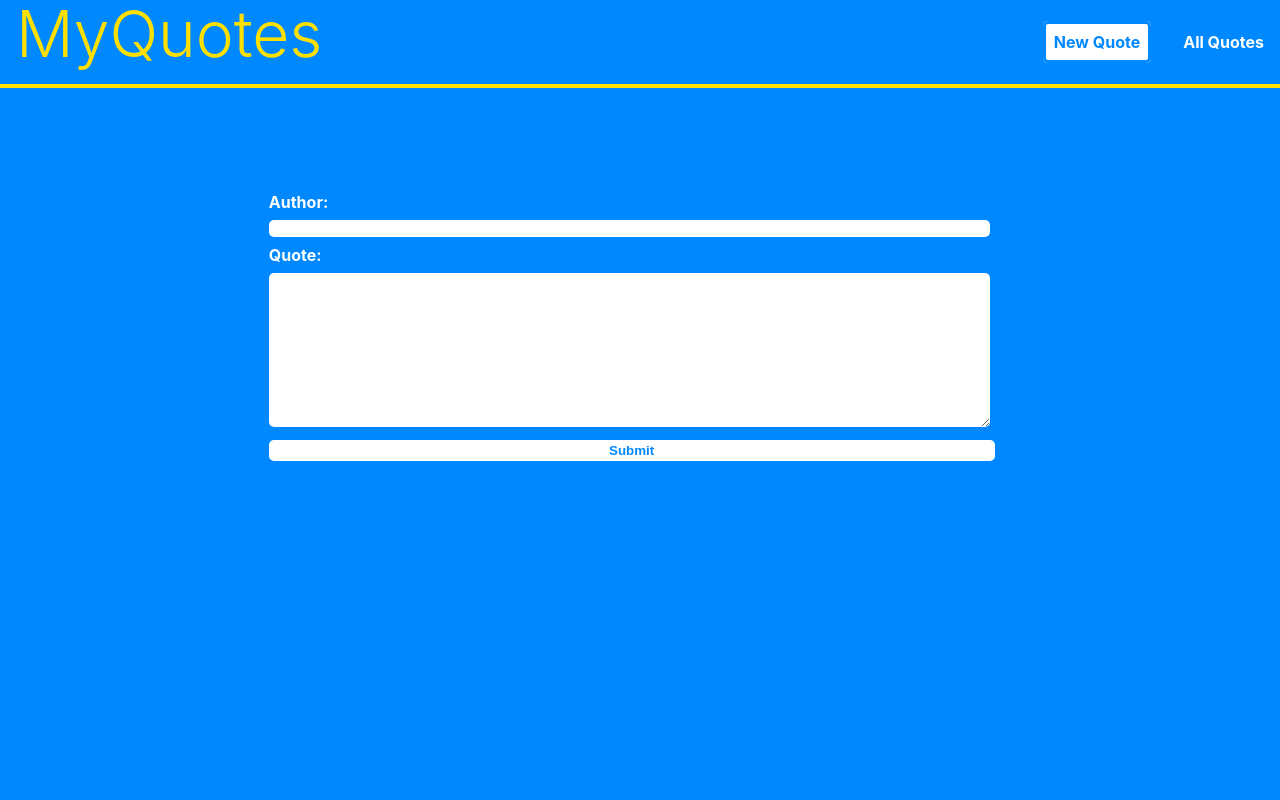
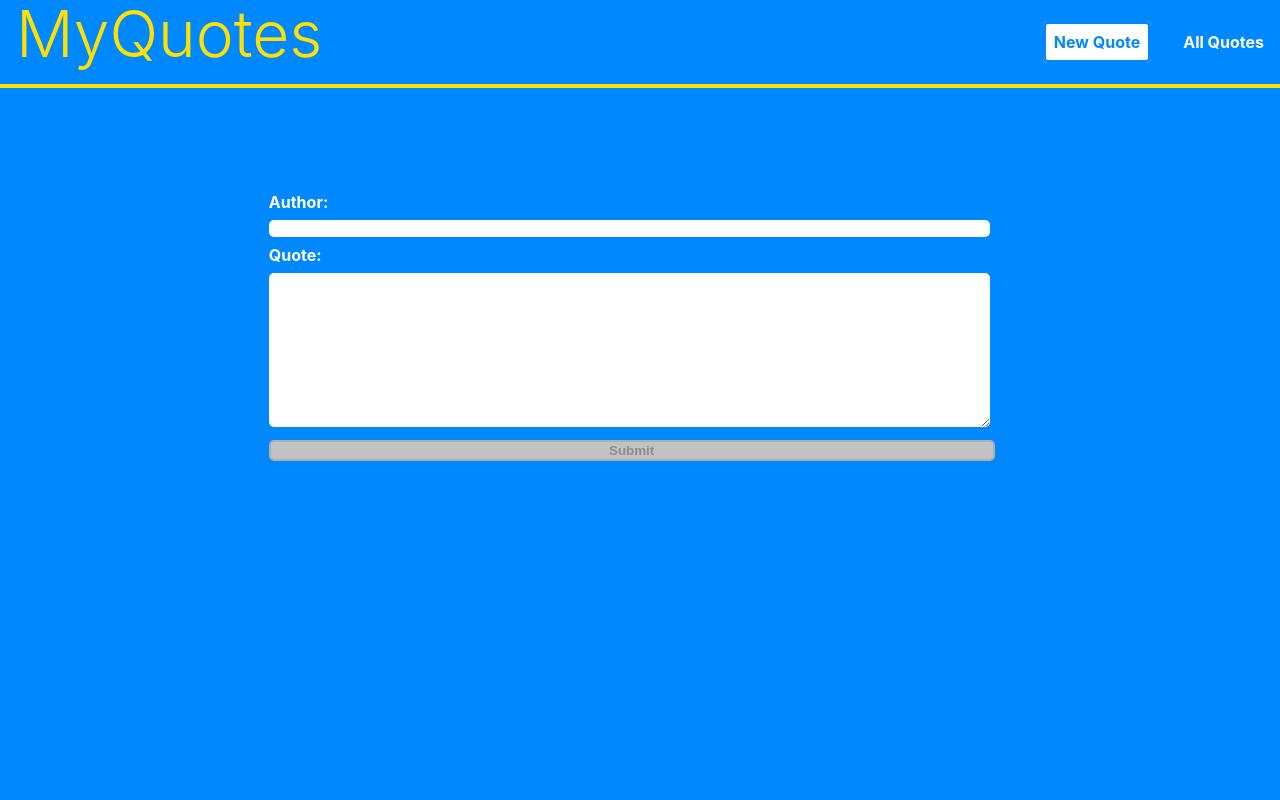
Before and after one commit to orinag/quotes-app, a React (Create React App) app: page /new-quote in a window 1280 px wide. Shown: the top 800 px of the page. Built offline with nearby package versions, Linux system fonts and the light colour scheme; no server answers.

Commit message:
fixing indexing undefined err

```diff
--- a/src/components/NewQuote/QuoteForm.js
+++ b/src/components/NewQuote/QuoteForm.js
@@ -14,9 +14,9 @@ const QuoteForm = () => {
 
     false
   );
+  console.log(formState.inputs.author?.value);
 
   const submitHandler = (event) => {
-    event.preventDefault();
     quoteCtx.addQuote({
       _id: 1234,
       content: formState.inputs.quote.value,
@@ -40,7 +40,14 @@ const QuoteForm = () => {
         </Input>
       </div>
       <div className="form_actions">
-        <button type="submit" disabled={!formState.isValid}>
+        <button
+          type="submit"
+          disabled={
+            !formState.isValid ||
+            formState.inputs.author?.value == "" ||
+            formState.inputs.quote?.value == ""
+          }
+        >
           Submit
         </button>
       </div>
```
